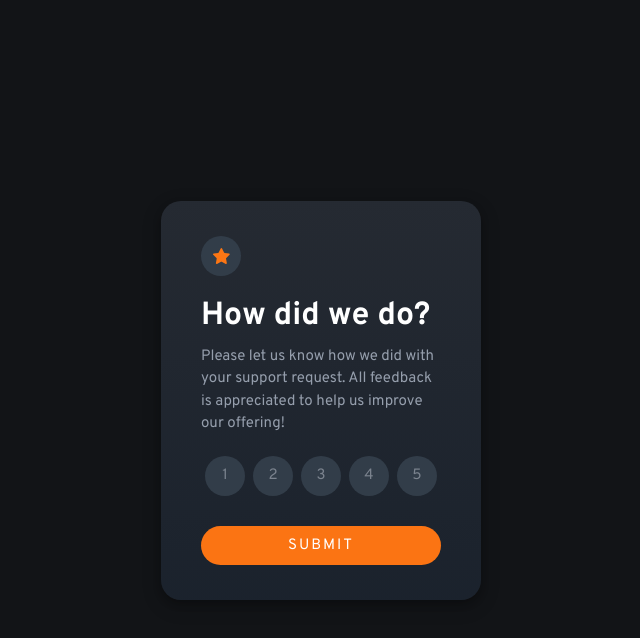
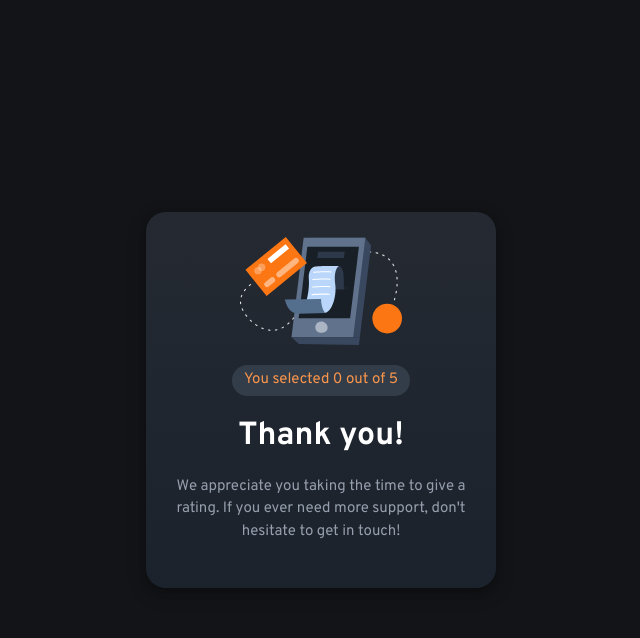
Before and after one commit to PandaMajor/interactive-rating-component-main, a plain HTML site: page index.html in a window 1280 px wide. Both pictures are taken after a click on the button "SUBMIT". Shown: the whole page, without its empty margins (319-959 px from the left). Drawn offline with Linux system fonts and the light colour scheme.

Commit message:
finished javascript component, added thank you card
finished the javascript component, added thank you card

```diff
--- a/index.html
+++ b/index.html
@@ -5,18 +5,18 @@
   <meta name="viewport" content="width=device-width, initial-scale=1.0"> <!-- displays site properly based on user's device -->
   <link rel="icon" type="image/png" sizes="32x32" href="./images/favicon-32x32.png">
   <link rel="stylesheet" href="stylesheets/style.css">
-  <script src="scripts/rating.js"></script>
+  <script type="text/javascript" src="scripts/rating.js"></script>
   <title>Frontend Mentor | Interactive rating component</title>
 </head>
-<body>
-  <div class="card">
+<body onload="init()">
+  <!-- prompt for user input -->
+  <div class="card" id="prompt">
     <div class="questionnaire">
       <div class="circle">
         <img src="images/icon-star.svg" alt="Star icon">
       </div>
       <h1>How did we do?</h1>
-      <p>Please let us know how we did with your support request. All feedback is appreciated
-        to help us improve our offering!</p>
+      <p>Please let us know how we did with your support request. All feedback is appreciated to help us improve our offering!</p>
       <div id="btn-group">
         <button type="button" class="rating">1</button>
         <button type="button" class="rating">2</button>
@@ -27,5 +27,22 @@
       <button type="submit" id="submit">SUBMIT</button>
     </div>
   </div>
+
+  <!-- user submitted response -->
+  <div class="card" id="thank-you">
+    <div class="questionnaire" id="ty">
+      <div id="thank-you-img">
+        <img src="images/illustration-thank-you.svg" alt="Thank you icon">
+      </div>
+      <div id="user-selection">
+        <p id="user-select"></p>
+      </div>
+      <h1 class="center">Thank you!</h1>
+      <div class="center">
+        <p class="center">We appreciate you taking the time to give a rating. If you ever need more support, don't hesitate to get in touch!</p>
+      </div>
+    </div>
+  </div>
+
 </body>
 </html>
--- a/scripts/rating.js
+++ b/scripts/rating.js
@@ -1,12 +1,43 @@
-ratings = document.getElementsByClassName("rating");
+// Globals
+const ratings = document.getElementsByClassName("rating");  // Array of rating buttons
+var selection = 0;                                          // Selected rating
 
-function selectRating(selection){
-    console.log("click detected!");
-    console.log(selection);
+// Initial function called on page load, adds listeners to buttons
+function init(){
+    // Add the callback function submission to the submit button
+    const submitBtn = document.getElementById("submit");
+    submitBtn.addEventListener("click", function() {
+        submission();
+    });
+
+    // Add the callback function selectRating to the individual ratings
+    for(let i = 0; i < ratings.length; i++){
+        ratings[i].addEventListener("click", function() {
+            selectRating(ratings[i]);
+        });
+    }
 }
 
-for (rating in ratings) {
-    console.log(rating);
-    rating.onclick = function(){selectRating(this);};
+/*  Changes the user-select display text based on the selected rating.
+    Hides the prompt card and replaces it with the thank you card. */
+function submission() {
+    document.getElementById("user-select").innerText = 'You selected ' + selection + ' out of 5';
+    document.getElementById("prompt").style.display = "none";
+    document.getElementById("thank-you").style.display = "flex";
 }
-console.log(ratings);
+
+/*  Changes the background color of the selected rating, ensures only one
+    can be orange at a time */
+function selectRating(rating) {
+    for(let i = 0; i < ratings.length; i++){
+        if(ratings[i].innerHTML != rating.innerHTML){
+            ratings[i].style.background = "hsl(210, 19%, 24%)";
+            ratings[i].style.color = "hsl(216, 8%, 52%)";
+        }
+        else{
+            rating.style.background = "hsl(25, 97%, 53%)";
+            rating.style.color = "hsl(0, 0%, 100%)";
+            selection = rating.innerHTML;
+        }
+    }
+}
--- a/stylesheets/style.css
+++ b/stylesheets/style.css
@@ -2,6 +2,7 @@
 
 :root {
     --orange: hsl(25, 97%, 53%);
+    --light-orange: hsl(25, 95%, 64%);
     --white: hsl(0, 0%, 100%);
     --light-gray: hsl(217, 12%, 63%);
     --med-gray: hsl(216, 12%, 54%);
@@ -47,25 +48,44 @@ body {
     display: flex;
 }
 
-.card {
+.card{
+    display: flex;
     border-radius: 20px;
     background-image: linear-gradient(var(--card-bg-light), var(--card-bg-dark));
-    min-width: 300px;
+    min-width: 350px;
     width: 25%;
     box-shadow: 0 4px 8px 0 rgba(0, 0, 0, 0.2), 0 6px 20px 0 rgba(0, 0, 0, 0.19);
+}
+
+.card#prompt {
+    display: flex;
+}
+
+.card#thank-you {
+    display: none;
+    flex-direction: column;
+    align-items: center;
+    justify-content: center;
 }
 
 .questionnaire {
     width: 100%;
     flex-direction: column;
-    padding: 35px 40px;
+    padding: 25px 25px;
+}
+
+.questionnaire#ty {
+    padding: 25px 30px;
 }
 
 h1 {
     font-family: 'Overpass', sans-serif;
     font-weight: 700;
     color: var(--white);
-    margin: 0 0 20 px;
+    margin: 0 0 20px;
+}
+h1.center {
+    margin: 10px 0;
 }
 
 p {
@@ -74,6 +94,15 @@ p {
     color: var(--light-gray);
     margin: 10px 0 20px 0;
     line-height: 1.5;
+}
+
+p#user-select {
+    margin: 0 0 0 0;
+    color: var(--light-orange);
+    background-color: var(--rating-bg);
+    border-radius: 25px;
+    width: auto;
+    padding: 4px 12px;
 }
 
 button {
@@ -96,11 +125,12 @@ button {
     margin: auto;
     justify-content: center;
     border-radius: 50%;
+    cursor: pointer;
 }
 
 .rating:hover {
-    background-color: var(--light-gray);
-    color: var(--white);
+    background-color: var(--light-gray) !important;     /* !important needed for functionality after js */
+    color: var(--white) !important;
 }
 
 #submit {
@@ -116,9 +146,31 @@ button {
     margin: 30px 0 0 0;
     padding: 10px 0 10px 0;
     letter-spacing: 2px;
+    cursor: pointer;
 }
 
 #submit:hover {
     background-color: var(--white);
     color: var(--orange);
 }
+
+#thank-you-img {
+    align-items: center;
+    justify-content: center;
+    display: flex;
+}
+
+#user-selection {
+    width: auto;
+    align-items: center;
+    justify-content: center;
+    display: flex;
+    margin: 20px 0;
+}
+
+.center {
+    align-items: center;
+    justify-content: center;
+    text-align: center;
+    display: flex;
+}
```
